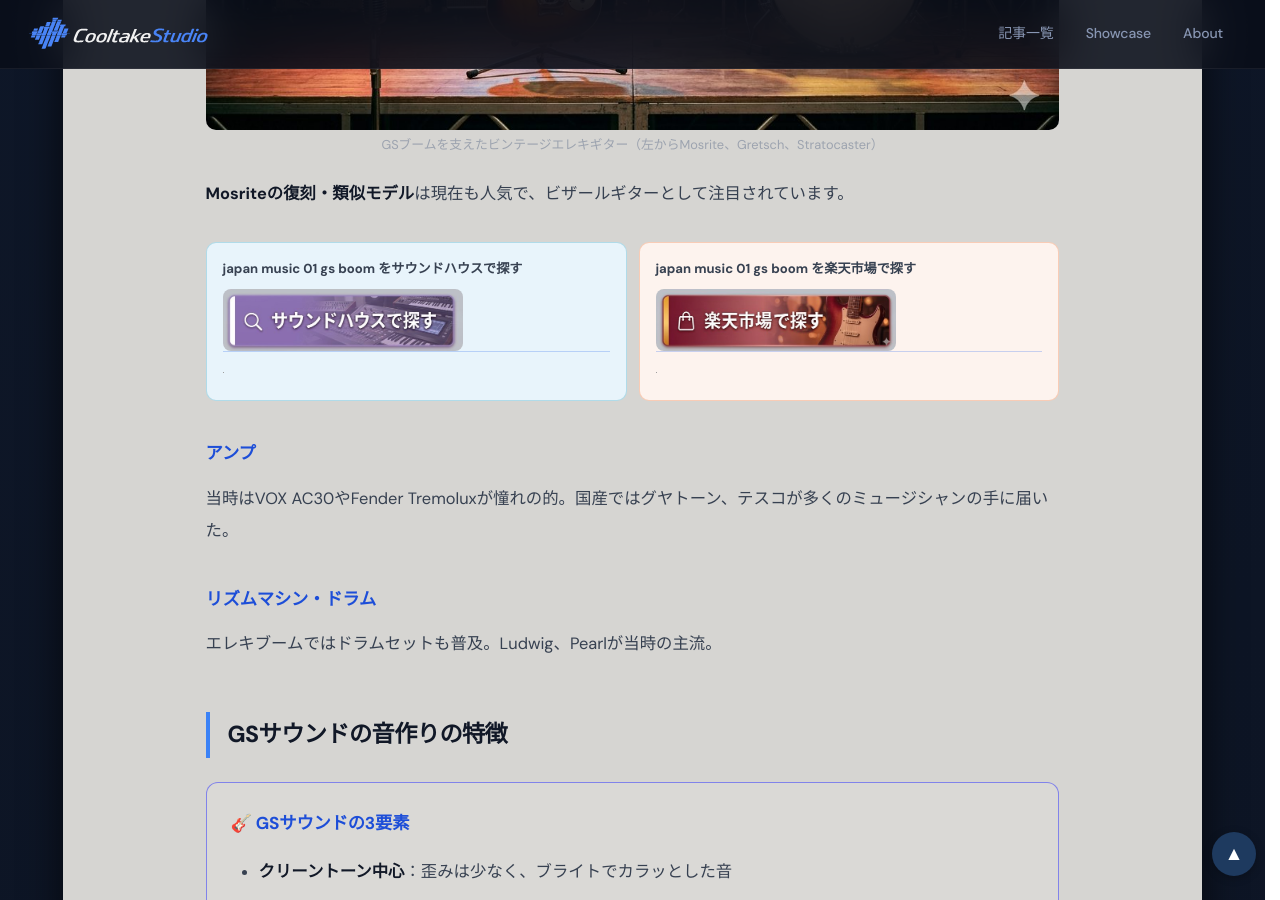
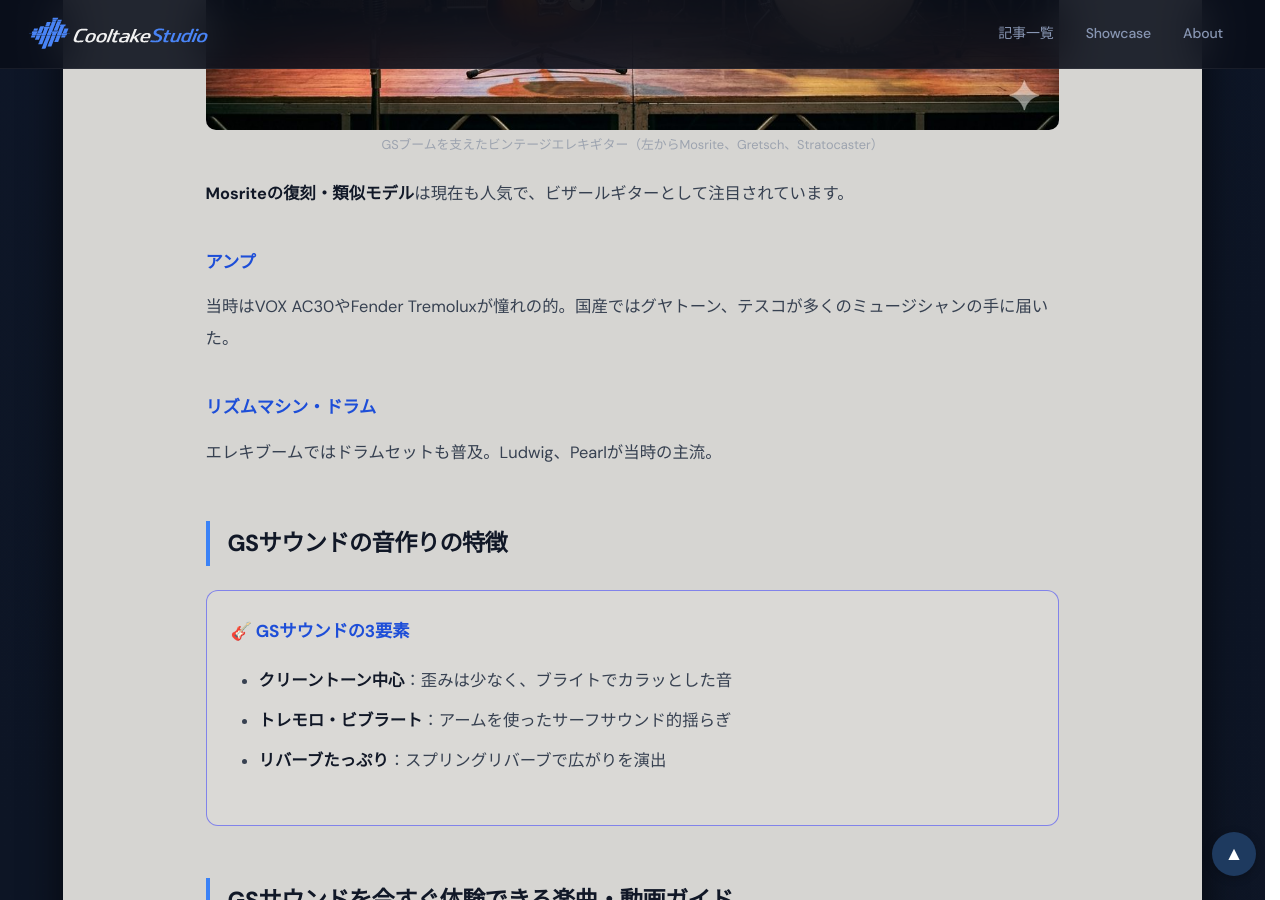
Before and after one commit to cooltake/cooltake-staging, a Jekyll site: the page built from _posts/2026-05-30-japan-music-01-gs-boom.md, in a window 1280 px wide and 900 px high, scrolled down 2604 px. Built offline with Jekyll 4.4.1, drawn with Linux system fonts in a browser that asks for light colours; some web fonts are replaced; some of the changed text lies outside the part shown; grey boxes are pictures that could not be loaded.

Commit message:
revert: remove shop buttons from japan-music series (no search relevance)

```diff
--- a/_posts/2026-05-30-japan-music-01-gs-boom.md
+++ b/_posts/2026-05-30-japan-music-01-gs-boom.md
@@ -56,18 +56,6 @@
 
 **Mosriteの復刻・類似モデル**は現在も人気で、ビザールギターとして注目されています。
 
-<div style="display:flex;gap:.75rem;margin:2rem 0;">
-<div style="flex:1;padding:.8rem 1rem 1rem;background:#e8f4fb;border-radius:10px;border:1px solid rgba(8,145,178,.25);">
-<p style="margin:0 0 .5rem;color:#374151;font-size:.82rem;font-weight:bold;">japan music 01 gs boom をサウンドハウスで探す</p>
-<a href="https://h.accesstrade.net/sp/cc?rk=01001xqc00os63&url=https%3A%2F%2Fwww.soundhouse.co.jp%2Fsearch%2Findex%3Fs_category_cd%3D130" rel="nofollow" referrerpolicy="no-referrer-when-downgrade" style="display:block;text-decoration:none;"><img src="/assets/images/btn-soundhouse.jpg" alt="サウンドハウスで探す" width="240" style="height:auto;border-radius:8px;display:block;"></a>
-<img src="https://h.accesstrade.net/sp/rr?rk=01001xqc00os63" width="1" height="1" border="0" alt="" loading="lazy">
-</div>
-<div style="flex:1;padding:.8rem 1rem 1rem;background:#fdf3ee;border-radius:10px;border:1px solid rgba(234,88,12,.25);">
-<p style="margin:0 0 .5rem;color:#374151;font-size:.82rem;font-weight:bold;">japan music 01 gs boom を楽天市場で探す</p>
-<a href="https://hb.afl.rakuten.co.jp/ichiba/0b15ddc7.28c5c9ed.0b15ddc8.5d23dd4d/?pc=https%3A%2F%2Fsearch.rakuten.co.jp%2Fsearch%2Fmall%2FMosrite%20%E3%82%A8%E3%83%AC%E3%82%AD%E3%82%AE%E3%82%BF%E3%83%BC%20%E3%83%93%E3%83%B3%E3%83%86%E3%83%BC%E3%82%B8%2F" rel="nofollow" referrerpolicy="no-referrer-when-downgrade" style="display:block;text-decoration:none;"><img src="/assets/images/btn-rakuten.jpg" alt="楽天市場で探す" width="240" style="height:auto;border-radius:8px;display:block;"></a>
-<img src="//i.moshimo.com/af/i/impression?a_id=5565352&amp;p_id=54&amp;pc_id=54&amp;pl_id=616" width="1" height="1" style="border:none;" alt="" loading="lazy">
-</div>
-</div>
 
 ### アンプ
 
@@ -118,18 +106,6 @@
 - **Gretsch Electromatic**：手の届く価格でホロウボディサウンド
 - **Mosrite復刻モデル**：各社から復刻品あり
 
-<div style="display:flex;gap:.75rem;margin:2rem 0;">
-<div style="flex:1;padding:.8rem 1rem 1rem;background:#e8f4fb;border-radius:10px;border:1px solid rgba(8,145,178,.25);">
-<p style="margin:0 0 .5rem;color:#374151;font-size:.82rem;font-weight:bold;">japan music 01 gs boom をサウンドハウスで探す</p>
-<a href="https://h.accesstrade.net/sp/cc?rk=01001xqc00os63&url=https%3A%2F%2Fwww.soundhouse.co.jp%2Fsearch%2Findex%3Fs_category_cd%3D130" rel="nofollow" referrerpolicy="no-referrer-when-downgrade" style="display:block;text-decoration:none;"><img src="/assets/images/btn-soundhouse.jpg" alt="サウンドハウスで探す" width="240" style="height:auto;border-radius:8px;display:block;"></a>
-<img src="https://h.accesstrade.net/sp/rr?rk=01001xqc00os63" width="1" height="1" border="0" alt="" loading="lazy">
-</div>
-<div style="flex:1;padding:.8rem 1rem 1rem;background:#fdf3ee;border-radius:10px;border:1px solid rgba(234,88,12,.25);">
-<p style="margin:0 0 .5rem;color:#374151;font-size:.82rem;font-weight:bold;">japan music 01 gs boom を楽天市場で探す</p>
-<a href="https://hb.afl.rakuten.co.jp/ichiba/0b15ddc7.28c5c9ed.0b15ddc8.5d23dd4d/?pc=https%3A%2F%2Fsearch.rakuten.co.jp%2Fsearch%2Fmall%2FGretsch%20%E3%82%A8%E3%83%AC%E3%82%AD%E3%82%AE%E3%82%BF%E3%83%BC%2F" rel="nofollow" referrerpolicy="no-referrer-when-downgrade" style="display:block;text-decoration:none;"><img src="/assets/images/btn-rakuten.jpg" alt="楽天市場で探す" width="240" style="height:auto;border-radius:8px;display:block;"></a>
-<img src="//i.moshimo.com/af/i/impression?a_id=5565352&amp;p_id=54&amp;pc_id=54&amp;pl_id=616" width="1" height="1" style="border:none;" alt="" loading="lazy">
-</div>
-</div>
 
 ### プラグインでGSサウンドを再現
 
```
